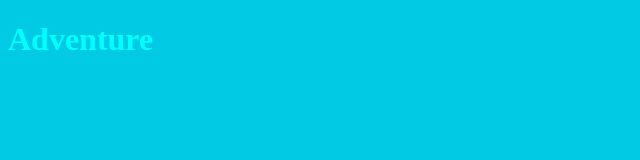
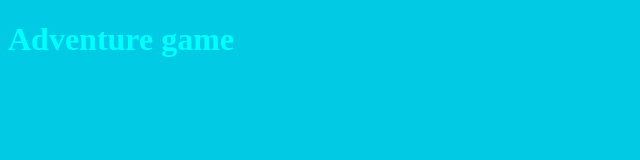
Before and after one commit to ezraliberty/Education, a plain HTML site: page index.html in a window 1280 px wide. Shown: the full height of the page, 0-640 px from the left. Drawn offline with Linux system fonts and the light colour scheme.

Commit message:
header added

```diff
--- a/index.html
+++ b/index.html
@@ -9,7 +9,7 @@
 </head>
 <body>
     <header>
-        <h1 class="heading">Adventure</h1>
+        <h1 class="heading">Adventure game</h1>
     </header>
     <script src="js/app.js"></script>
 </body>
```
